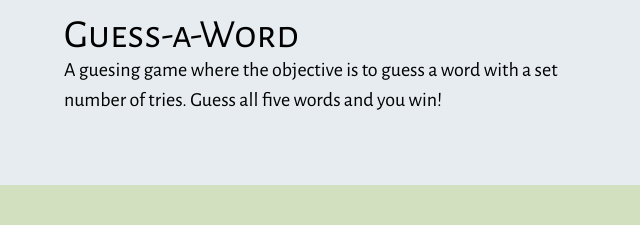
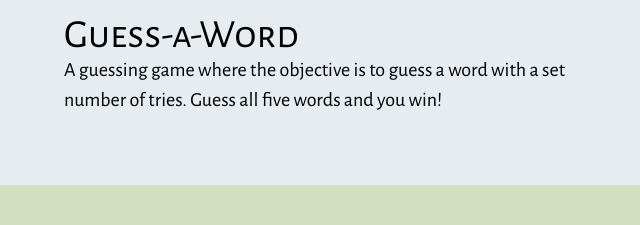
Before and after one commit to ncalibey/ncalibey.github.io, a plain HTML site: page index.html in a window 1280 px wide. Shown: the part 1981-2206 px from the top of the page, 0-640 px from the left. Drawn offline with nearby package versions, Linux system fonts and the light colour scheme.

Commit message:
Fix typo

```diff
--- a/index.html
+++ b/index.html
@@ -95,7 +95,7 @@
               <div class="text-box">
                 <h2 class="placeholder">_</h2>
                 <h3>Guess-a-Word</h3>
-                <p>A guesing game where the objective is to guess a word with a set number of tries. Guess all five words and you win!</p>
+                <p>A guessing game where the objective is to guess a word with a set number of tries. Guess all five words and you win!</p>
                 <div class="tech-stack">
                   <div class="logos">
                     <span class="devicons devicons-javascript_badge logo hvr-grow"></span>
```
